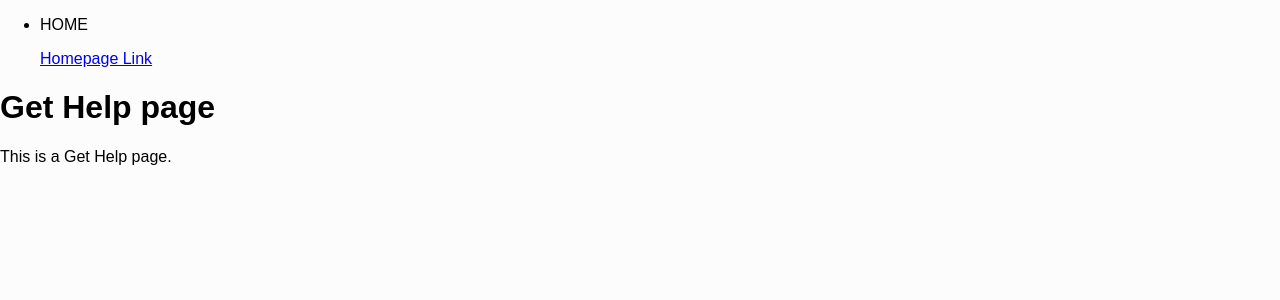
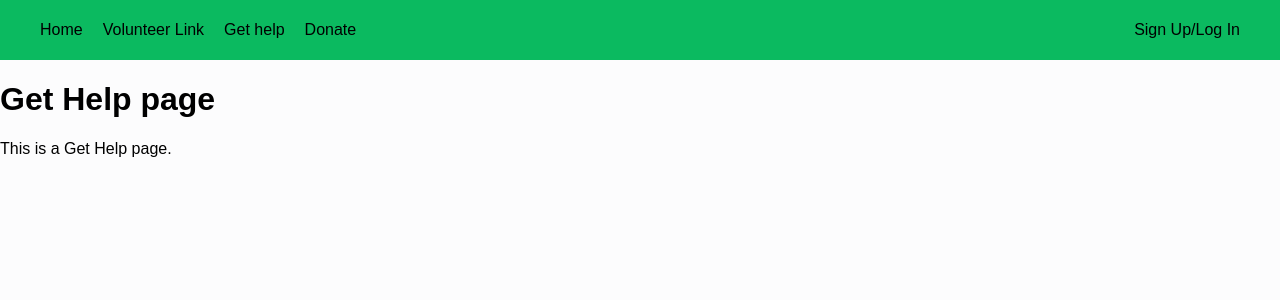
Before and after one commit to ghareva/Volunteer_Web, a PHP site: page /GetHelp_Page.html in a window 1280 px wide. Shown: the top 300 px of the page. Run offline with PHP 8.4, Linux system fonts and the light colour scheme.

Commit message:
Add files via upload

```diff
--- a/CAP3104_modifying_github_code/Actual_Home_Page.html
+++ b/CAP3104_modifying_github_code/Actual_Home_Page.html
@@ -134,7 +134,7 @@
   <ul>
     <li>BRADONATOR - Volunteered 144 hours this week</li>
     <li>GAV - Volunteered 99 hours this week</li>
-    <li>BUNCHES101 - sucks~ 100 hours this week</li>
+    <li>BUNCHES101 - Volunteered 100 hours this week</li>
     <!--Are we doing more that top 3 in the leaderboard? -->
     <!--  -->
 
@@ -161,4 +161,6 @@
   <p>ABOUT US PAGE | FAQs | CONTACT US | ACCESSIBILITY | SHOP OUR MERCH | HOW ARE WE DOING?</p>
 </div>
 </body>
+
+
 </html>
--- a/CAP3104_modifying_github_code/General_style_sheet.css
+++ b/CAP3104_modifying_github_code/General_style_sheet.css
@@ -53,11 +53,18 @@ nav td{
 }
 nav td:hover{
   background-color: var(--green-darker);
-
 }
-
+nav td:active{
+  background-color: var(--green-darker);
+}
+nav td:focus{
+  background-color: var(--green-darker);
+}
 nav table{
   border-collapse: collapse;
+}
+.nav-link.active {
+  background-color: var(--green-darker);
 }
 
 nav a{
--- a/CAP3104_modifying_github_code/GetHelp_Page.html
+++ b/CAP3104_modifying_github_code/GetHelp_Page.html
@@ -8,18 +8,41 @@
 
 </head>
 
-<body>
-  <div class="navbar">
-    <ul class="nav-links">
-      <li class = "dropdown">
-        HOME
-        <div class="dropdown-content">
-          <p><a href = "Actual_Home_Page.html" target = _self title = "Link to the Volunteering page">Homepage Link</a></p>
-        </div>
-      </li>
+<nav>
+  <div class ="nav-left">
+    <table>
+      <tbody>
+        <tr>
+          <td>
+            <a href = "Actual_Home_Page.html" target = _self title = "Link to the Home page">Home</a>
+          </td>
+          <td>
+            <a href = "Volunteer_Page.html" target = _self title = "Link to the Volunteering page">Volunteer Link</a>
+          </td>
+          <td>
+            <a href = "GetHelp_Page.html" target = _self title = "Link to the Get Help page">Get help</a>
+          </td>
+          <td>
+            <a href = "Donate_Page.html" target = _self title = "Link to the Donate page" >Donate</a>
+          </td>
+        </tr>
+      </tbody>
 
-    </ul>
+    </table>
   </div>
+  <div class="nav-right">
+    <table>
+      <tbody>
+        <tr>
+          <td>
+            <a href = "Login_Page.html" target = _self title = "Link to the Login page">Sign Up/Log In</a>
+          </td>
+        </tr>
+      </tbody>
+    </table>
+
+  </div>
+</nav>
 
 <h1>Get Help page</h1>
 <p>This is a Get Help page.</p>
```
Also changed, not shown: CAP3104_modifying_github_code/Volunteer_Page.html (+0 -10 lines).
